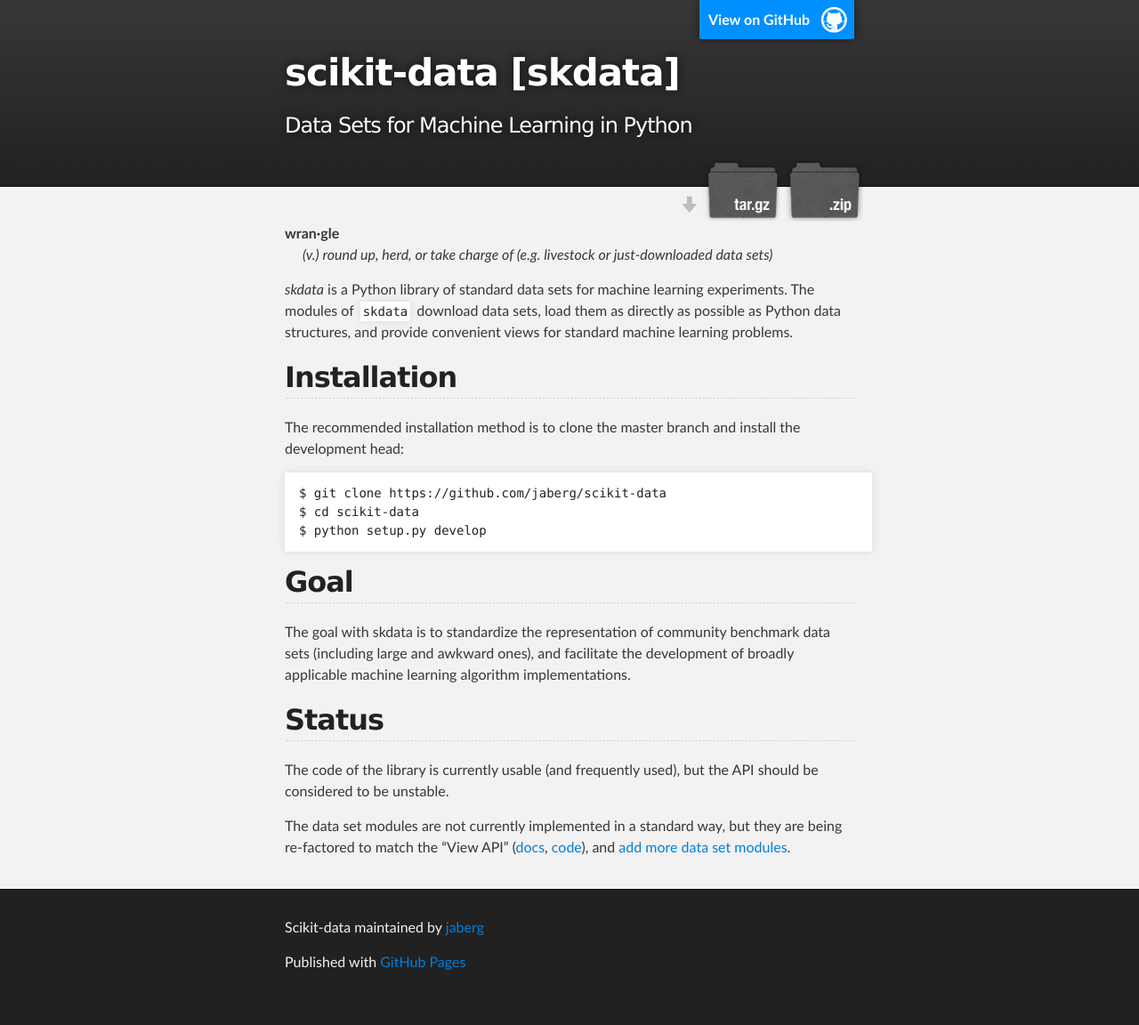
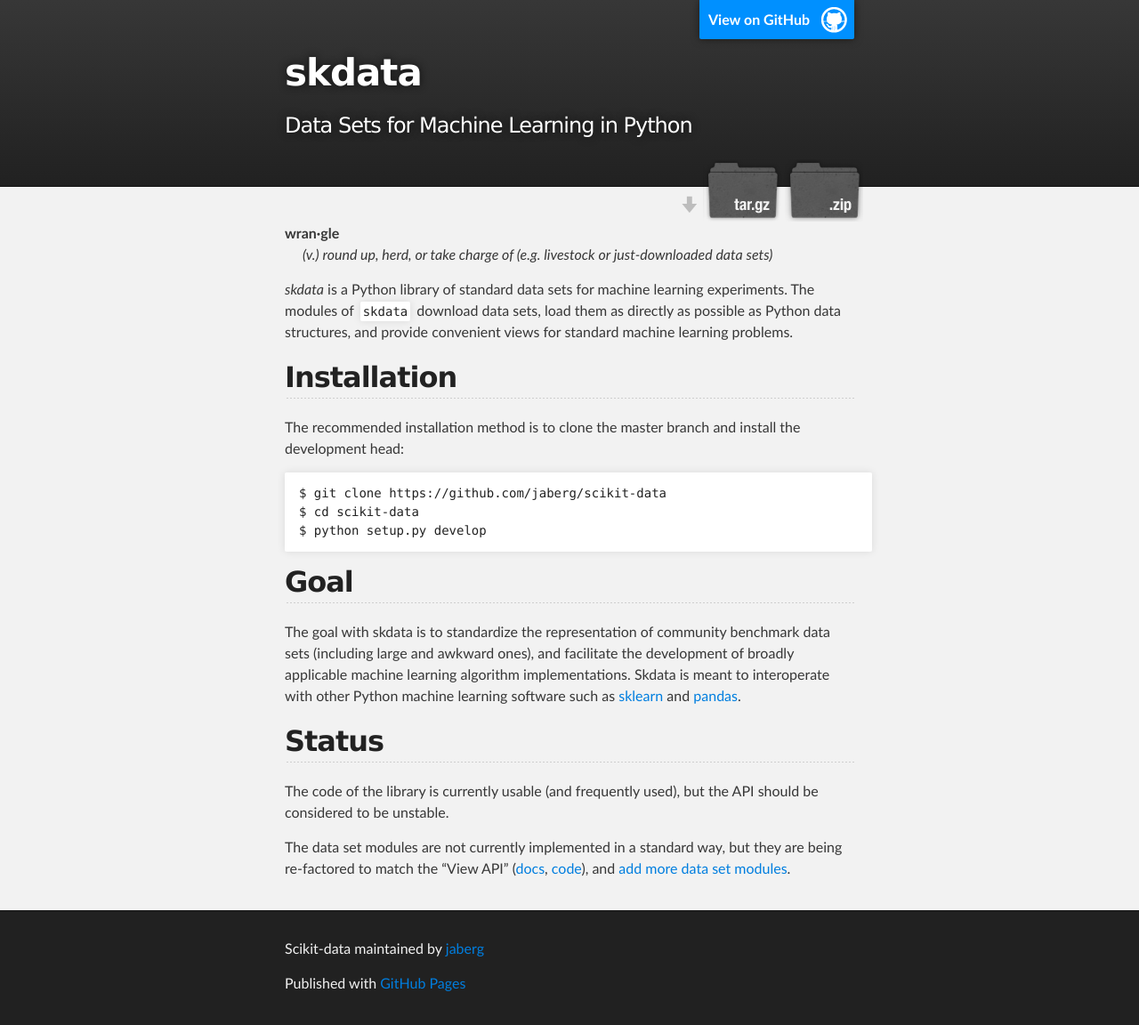
Before and after one commit to jaberg/skdata, a Jekyll site: the page built from index.markdown, in a window 1280 px wide. Shown: the whole page at 89% size. Built offline with Jekyll 4.4.1, drawn with Linux system fonts in a browser that asks for light colours; before the commit the page ends 1128 px from its top, so only the background shows below that.

Commit message:
skdata rename

```diff
--- a/_layouts/default.html
+++ b/_layouts/default.html
@@ -17,7 +17,7 @@
         <header class="inner">
           <a id="forkme_banner" href="https://github.com/jaberg/scikit-data">View on GitHub</a>
 
-          <h1 id="project_title">scikit-data [skdata]</h1>
+          <h1 id="project_title">skdata</h1>
           <h2 id="project_tagline">Data Sets for Machine Learning in Python</h2>
 
             <section id="downloads">
--- a/index.markdown
+++ b/index.markdown
@@ -1,6 +1,6 @@
 ---
 layout: default
-title: Scikits.data
+title: skdata - home
 
 section: home
 
@@ -28,6 +28,9 @@
 The goal with skdata is to standardize the representation
 of community benchmark data sets (including large and awkward ones),
 and facilitate the development of broadly applicable machine learning algorithm implementations.
+Skdata is meant to interoperate with other Python machine learning software
+such as
+[sklearn](http://scikit-learn.org/stable/) and [pandas](http://pandas.pydata.org/).
 
 
 ## Status
```
